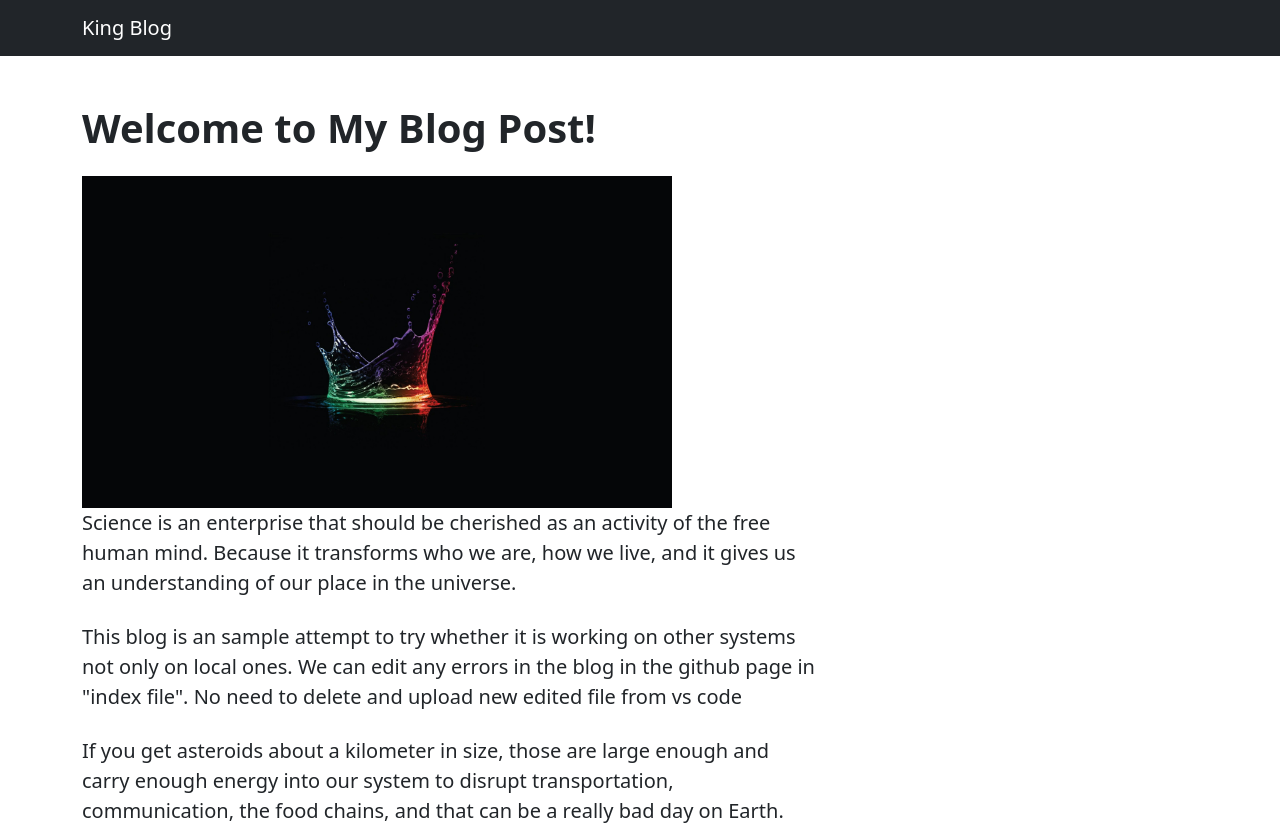
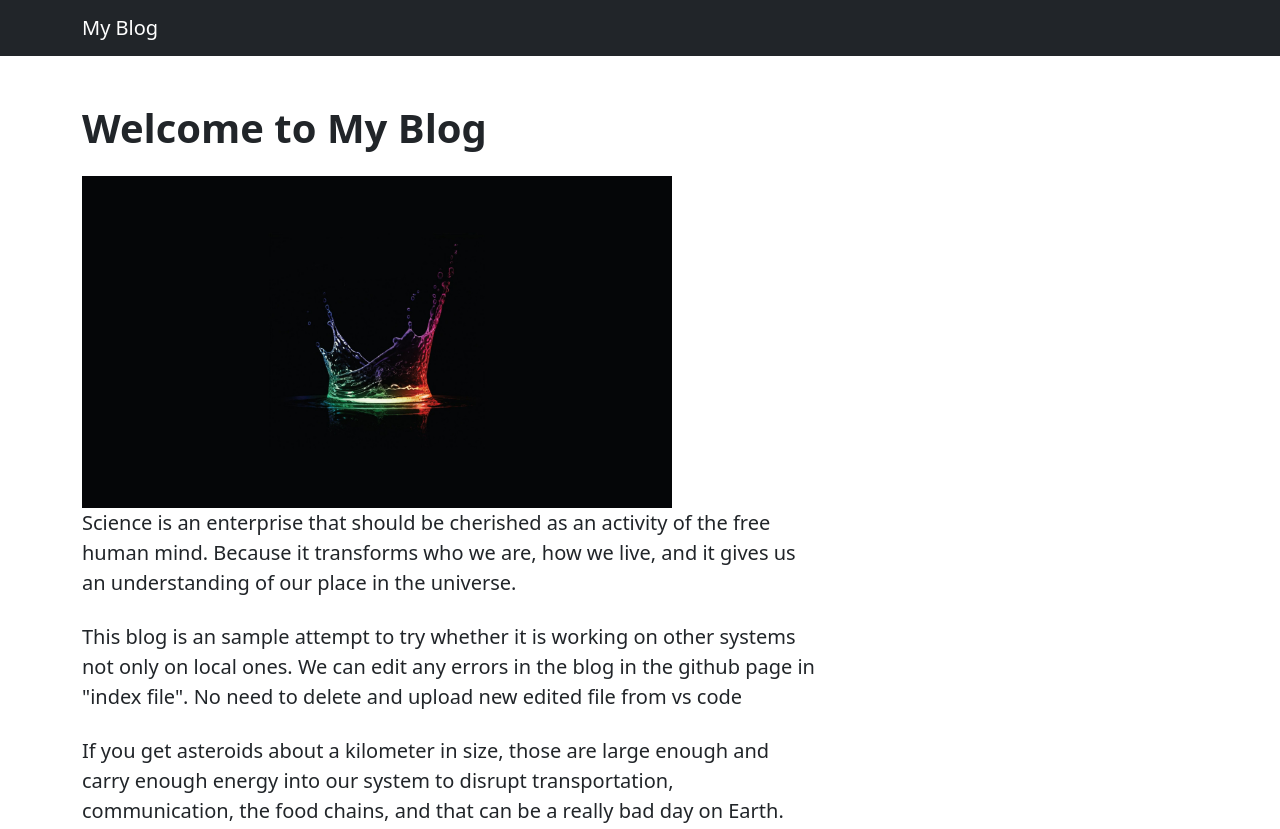
Before and after one commit to B-Anonymous-King/mysampleblog.github.io, a plain HTML site: page index.html in a window 1280 px wide. Shown: the top 829 px of the page. Drawn offline with nearby package versions, Linux system fonts and the light colour scheme.

Commit message:
Update index.html

```diff
--- a/index.html
+++ b/index.html
@@ -15,7 +15,7 @@
         <!-- Responsive navbar-->
         <nav class="navbar navbar-expand-lg navbar-dark bg-dark">
             <div class="container">
-                <a class="navbar-brand" href="#!">King Blog</a>
+                <a class="navbar-brand" href="#!">My Blog</a>
                 <button class="navbar-toggler" type="button" data-bs-toggle="collapse" data-bs-target="#navbarSupportedContent" aria-controls="navbarSupportedContent" aria-expanded="false" aria-label="Toggle navigation"><span class="navbar-toggler-icon"></span></button>
                 <div class="collapse navbar-collapse" id="navbarSupportedContent">
                     <ul class="navbar-nav ms-auto mb-2 mb-lg-0">
@@ -36,7 +36,7 @@
                         <!-- Post header-->
                         <header class="mb-4">
                             <!-- Post title-->
-                            <h1 class="fw-bolder mb-1">Welcome to My Blog Post!</h1>
+                            <h1 class="fw-bolder mb-1">Welcome to My Blog </h1>
                             <!-- Post meta content-->
                             <!-- <div class="text-muted fst-italic mb-2">Posted on January 1, 2022 by Start Bootstrap</div> -->
                             <!-- Post categories-->
```
